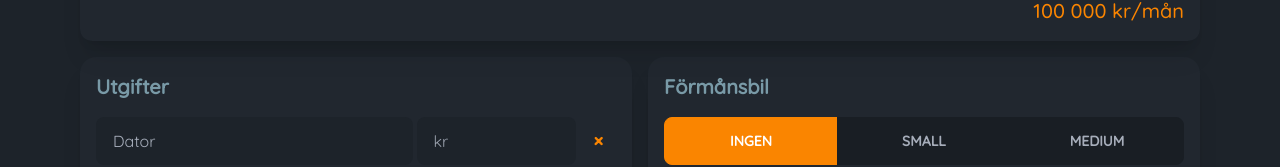
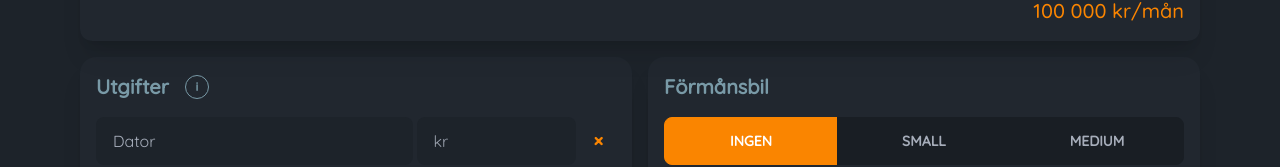
Before and after one commit to pxlandcode/pottsnurra, a SvelteKit app: page / in a window 1280 px wide. Shown: the part 470-637 px from the top of the page. Built offline with nearby package versions, Linux system fonts and the light colour scheme.

Commit message:
remove semesterersättning

```diff
--- /dev/null
+++ b/src/lib/actions/tooltip.ts
@@ -0,0 +1,237 @@
+import { tick } from 'svelte';
+
+export interface TooltipParams {
+	content: string | undefined;
+	preferred?: 'bottom' | 'top' | 'left' | 'right';
+	delay?: number;
+	clickable?: boolean;
+}
+
+export function tooltip(node: HTMLElement, params: TooltipParams) {
+	let tooltipEl: HTMLDivElement | null = null;
+	let arrowEl: HTMLDivElement | null = null;
+
+	let visible = false;
+	let showTimer: ReturnType<typeof setTimeout> | null = null;
+	let content = params.content ?? '';
+	let preferred = params.preferred ?? 'bottom';
+	let delay = params.delay ?? 0;
+	let clickable = params.clickable ?? false;
+
+	function onMouseEnter() {
+		if (!visible) {
+			showTimer = setTimeout(() => {
+				show();
+			}, delay);
+		}
+	}
+
+	function onMouseLeave() {
+		if (visible) {
+			hide();
+		}
+	}
+
+	function onClick(event: Event) {
+		event.stopPropagation();
+
+		visible ? hide() : show();
+	}
+
+	function onScroll() {
+		if (visible) hide();
+	}
+
+	function onOutsideClick(event: Event) {
+		if (tooltipEl && !tooltipEl.contains(event.target as Node)) {
+			hide();
+		}
+	}
+
+	function show() {
+		visible = true;
+		createTooltip();
+
+		window.addEventListener('scroll', onScroll, { passive: true });
+
+		if (clickable) {
+			document.addEventListener('click', onOutsideClick);
+		}
+	}
+
+	function hide() {
+		visible = false;
+		removeTooltip();
+		document.removeEventListener('click', onOutsideClick);
+		window.removeEventListener('scroll', onScroll, { passive: true });
+	}
+
+	async function createTooltip() {
+		if (!visible || tooltipEl) return;
+
+		tooltipEl = document.createElement('div');
+		tooltipEl.className =
+			'fixed z-50 transition-opacity duration-100 opacity-0 pointer-events-auto';
+		tooltipEl.innerHTML = `
+      <div class="relative bg-bg text-secondary px-2 py-1 rounded shadow-lg border border-secondary max-w-sm z-20">
+        <div id="tooltip-arrow" class="absolute w-0 h-0"></div>
+        <div>${content}</div>
+      </div>
+    `;
+
+		document.body.appendChild(tooltipEl);
+		arrowEl = tooltipEl.querySelector('#tooltip-arrow') as HTMLDivElement;
+
+		await tick();
+		positionTooltip();
+		tooltipEl.style.opacity = '1';
+	}
+
+	function removeTooltip() {
+		if (tooltipEl) {
+			tooltipEl.remove();
+			tooltipEl = null;
+			arrowEl = null;
+		}
+	}
+
+	function positionTooltip() {
+		if (!tooltipEl) return;
+
+		const margin = 8;
+		const anchorRect = node.getBoundingClientRect();
+		const tooltipRect = tooltipEl.getBoundingClientRect();
+		const finalPos = getBestPosition(anchorRect, tooltipRect, preferred, margin);
+
+		let top = 0;
+		let left = 0;
+		switch (finalPos) {
+			case 'bottom':
+				top = anchorRect.bottom + margin;
+				left = anchorRect.left + (anchorRect.width - tooltipRect.width) / 2;
+				break;
+			case 'top':
+				top = anchorRect.top - tooltipRect.height - margin;
+				left = anchorRect.left + (anchorRect.width - tooltipRect.width) / 2;
+				break;
+			case 'right':
+				top = anchorRect.top + (anchorRect.height - tooltipRect.height) / 2;
+				left = anchorRect.right + margin;
+				break;
+			case 'left':
+				top = anchorRect.top + (anchorRect.height - tooltipRect.height) / 2;
+				left = anchorRect.left - tooltipRect.width - margin;
+				break;
+		}
+
+		if (left < margin) {
+			left = margin;
+		} else if (left + tooltipRect.width > window.innerWidth - margin) {
+			left = window.innerWidth - margin - tooltipRect.width;
+		}
+
+		if (top < margin) {
+			top = margin;
+		} else if (top + tooltipRect.height > window.innerHeight - margin) {
+			top = window.innerHeight - margin - tooltipRect.height;
+		}
+
+		tooltipEl.style.top = `${top}px`;
+		tooltipEl.style.left = `${left}px`;
+
+		positionArrow(finalPos);
+	}
+
+	function getBestPosition(
+		anchorRect: DOMRect,
+		tooltipRect: DOMRect,
+		pref: string,
+		margin: number
+	): 'bottom' | 'top' | 'right' | 'left' {
+		const fallbackOrder = [...new Set([pref, 'bottom', 'top', 'right', 'left'])];
+		for (const pos of fallbackOrder) {
+			if (canPlace(pos, anchorRect, tooltipRect, margin)) {
+				return pos as 'bottom' | 'top' | 'right' | 'left';
+			}
+		}
+		return 'bottom';
+	}
+
+	function canPlace(position: string, anchorRect: DOMRect, tipRect: DOMRect, margin: number) {
+		switch (position) {
+			case 'bottom':
+				return anchorRect.bottom + tipRect.height + margin <= window.innerHeight;
+			case 'top':
+				return anchorRect.top - tipRect.height - margin >= 0;
+			case 'right':
+				return anchorRect.right + tipRect.width + margin <= window.innerWidth;
+			case 'left':
+				return anchorRect.left - tipRect.width - margin >= 0;
+		}
+		return false;
+	}
+
+	function positionArrow(finalPos: 'bottom' | 'top' | 'right' | 'left') {
+		if (!arrowEl) return;
+
+		arrowEl.className = 'absolute w-0 h-0';
+		arrowEl.style.borderLeft = '0.4rem solid transparent';
+		arrowEl.style.borderRight = '0.4rem solid transparent';
+		arrowEl.style.top = '';
+		arrowEl.style.bottom = '';
+		arrowEl.style.left = '';
+		arrowEl.style.right = '';
+		arrowEl.style.borderTop = '';
+		arrowEl.style.borderBottom = '';
+		arrowEl.style.borderLeft = '';
+		arrowEl.style.borderRight = '';
+
+		switch (finalPos) {
+			case 'bottom':
+				arrowEl.style.bottom = '-0.4rem';
+				arrowEl.style.left = '50%';
+				arrowEl.style.transform = 'translateX(-50%)';
+				arrowEl.style.borderTop = '0.4rem solid black';
+				break;
+			case 'top':
+				arrowEl.style.top = '-0.4rem';
+				arrowEl.style.left = '50%';
+				arrowEl.style.transform = 'translateX(-50%)';
+				arrowEl.style.borderBottom = '0.4rem solid black';
+				break;
+			case 'right':
+				arrowEl.style.left = '-0.4rem';
+				arrowEl.style.top = '50%';
+				arrowEl.style.transform = 'translateY(-50%)';
+				arrowEl.style.borderLeft = '0.4rem solid black';
+				break;
+			case 'left':
+				arrowEl.style.right = '-0.4rem';
+				arrowEl.style.top = '50%';
+				arrowEl.style.transform = 'translateY(-50%)';
+				arrowEl.style.borderRight = '0.4rem solid black';
+				break;
+		}
+	}
+
+	node.addEventListener('mouseenter', onMouseEnter);
+	node.addEventListener('mouseleave', onMouseLeave);
+	node.addEventListener('click', onClick);
+
+	function update(newParams: TooltipParams) {
+		content = newParams.content;
+		preferred = newParams.preferred ?? 'bottom';
+		delay = newParams.delay ?? 0;
+		clickable = newParams.clickable ?? false;
+	}
+
+	function destroy() {
+		node.removeEventListener('mouseenter', onMouseEnter);
+		node.removeEventListener('mouseleave', onMouseLeave);
+		node.removeEventListener('click', onClick);
+		window.removeEventListener('scroll', onScroll, { passive: true });
+		removeTooltip();
+	}
+
+	return { update, destroy };
+}
--- a/src/lib/components/ui/Card.svelte
+++ b/src/lib/components/ui/Card.svelte
@@ -1,11 +1,17 @@
 <script lang="ts">
+	import InfoButton from './InfoButton.svelte';
+
 	export let header = '';
+	export let info: string | undefined = undefined;
 </script>
 
 <div class="w-full p-4 shadow-xl card bg-slate-500/5">
 	{#if header}
-		<div class="mb-4 card-header">
+		<div class="mb-4 card-header flex flex-row gap-4 items-center">
 			<h2 class="justify-center card-title md:justify-start text-secondary">{header}</h2>
+			{#if info}
+				<InfoButton {info} />
+			{/if}
 		</div>
 	{/if}
 	<slot />
--- /dev/null
+++ b/src/lib/components/ui/InfoButton.svelte
@@ -0,0 +1,19 @@
+<script lang="ts">
+	import { tooltip } from '$lib/actions/tooltip';
+	export let info: string = 'Info tooltip';
+	export let preferred: 'bottom' | 'top' | 'left' | 'right' = 'bottom';
+	export let delay = 0;
+	export let clickable = true;
+</script>
+
+<button
+	use:tooltip={{
+		content: info,
+		preferred,
+		delay,
+		clickable
+	}}
+	class="flex h-6 w-6 items-center justify-center rounded-full border border-secondary bg-transparent text-secondary font-bold text-xs hover:opacity-80 cursor-help"
+>
+	i
+</button>
--- a/src/lib/components/widgets/Expenses.svelte
+++ b/src/lib/components/widgets/Expenses.svelte
@@ -28,7 +28,10 @@
 	onMount(() => dispatchExpenses());
 </script>
 
-<Card header="Utgifter">
+<Card
+	header="Utgifter"
+	info="Samtliga utgifter är kostnad per månad. För större utgifter, t.ex. dator och telefon, delas normalt den totala kostnaden på 24 för att få fram månadskostnaden."
+>
 	<div class="flex flex-col gap-2">
 		{#each $incomeData.expenses as _e, i}
 			<ExpenseInput
--- a/src/lib/components/widgets/GrossSalary.svelte
+++ b/src/lib/components/widgets/GrossSalary.svelte
@@ -7,7 +7,7 @@
 
 <Card header="Möjlig bruttolön">
 	<div class="flex flex-col items-center gap-2">
-		<span class="text-4xl font-medium text-primary">
+		<span class="text-4xl font-medium text-primary mb-4">
 			{formatterToSek.format(salary)}/mån
 		</span>
 	</div>
--- a/src/routes/+page.svelte
+++ b/src/routes/+page.svelte
@@ -23,6 +23,8 @@
 	let totalPension = 0;
 	let totalSalary = 0;
 
+	let selectedIncomeTab = 'fixed';
+
 	const getTotalExpenses = (e: CustomEvent) => (totalExpenses = e.detail);
 
 	const calculateIncomeWithPayrollTax = (salary: number) => {
@@ -31,9 +33,16 @@
 
 	onMount(() => (ready = true));
 
-	$: output =
-		+$incomeData.income -
-		(+insurance + +$incomeData.savings + +totalExpenses + +car + +$incomeData.pension + +vacation);
+	$: output = (function () {
+		const baseIncome = +$incomeData.income;
+
+		const sumOfOtherCosts =
+			+insurance + +$incomeData.savings + +totalExpenses + +car + +$incomeData.pension;
+
+		const maybeVacation = selectedIncomeTab === 'fixed' ? 0 : +vacation;
+
+		return baseIncome - (sumOfOtherCosts + maybeVacation);
+	})();
 
 	$: if (output) {
 		totalPension = +$incomeData.pension + +$incomeData.pension * pensionTax;
@@ -52,19 +61,27 @@
 				Återställ
 			</button>
 		</div>
-		<Income bind:value={$incomeData.income} />
+
+		<Income
+			bind:value={$incomeData.income}
+			on:selectedTabChange={(e) => (selectedIncomeTab = e.detail)}
+		/>
+
 		<div class="grid grid-cols-1 gap-4 md:grid-cols-2">
 			<Expenses on:total={getTotalExpenses} />
 			<Car bind:value={car} bind:choice={$incomeData.carChoice} />
 			<Pension bind:value={$incomeData.pension} />
 			<Savings bind:value={$incomeData.savings} />
-			<Vacation
-				bind:value={vacation}
-				bind:choice={$incomeData.vacationChoice}
-				income={$incomeData.income}
-			/>
+			{#if selectedIncomeTab !== 'fixed'}
+				<Vacation
+					bind:value={vacation}
+					bind:choice={$incomeData.vacationChoice}
+					income={$incomeData.income}
+				/>
+			{/if}
 			<Insurance bind:value={insurance} />
 		</div>
+
 		<GrossSalary salary={totalSalary} />
 	</div>
 {/if}
--- a/tailwind.config.js
+++ b/tailwind.config.js
@@ -16,6 +16,10 @@ export default {
 				zefyr: {
 					teal: '#799aa7',
 					orange: '#fb8500'
+				},
+				bg: {
+					DEFAULT: '#1D232A',
+					bright: '#1F272F'
 				}
 			}
 		}
```
Also changed, not shown: src/lib/components/widgets/Income.svelte (+19 -13 lines). Lines whose indentation alone changed are shown as unchanged.
